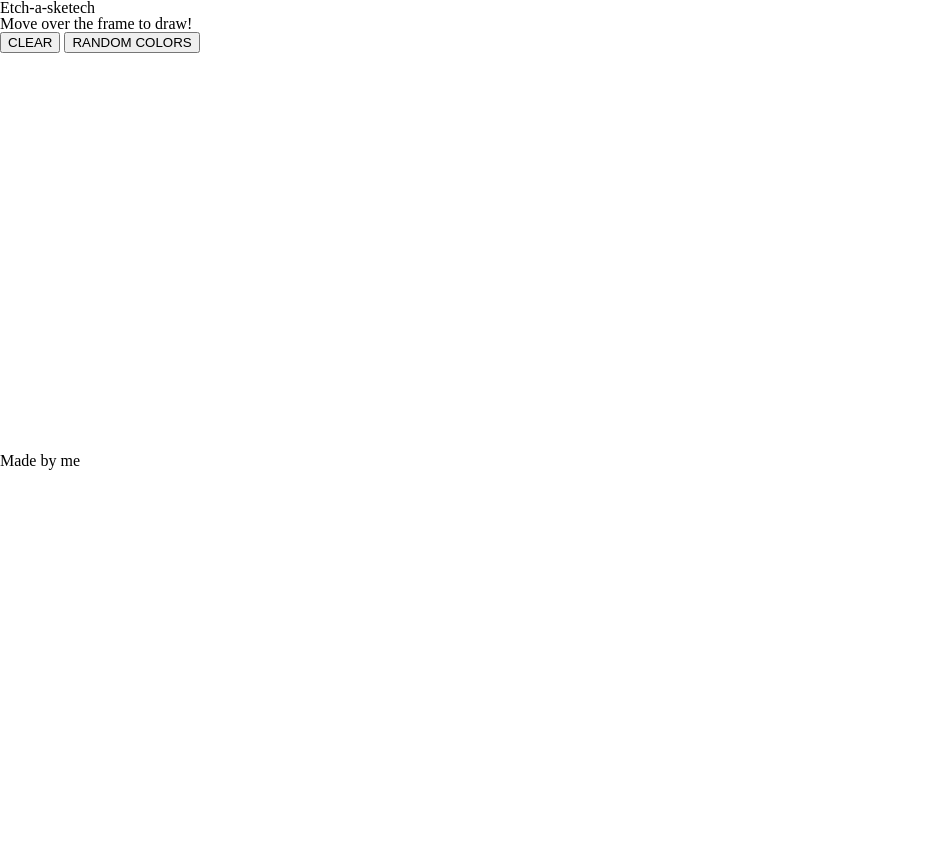
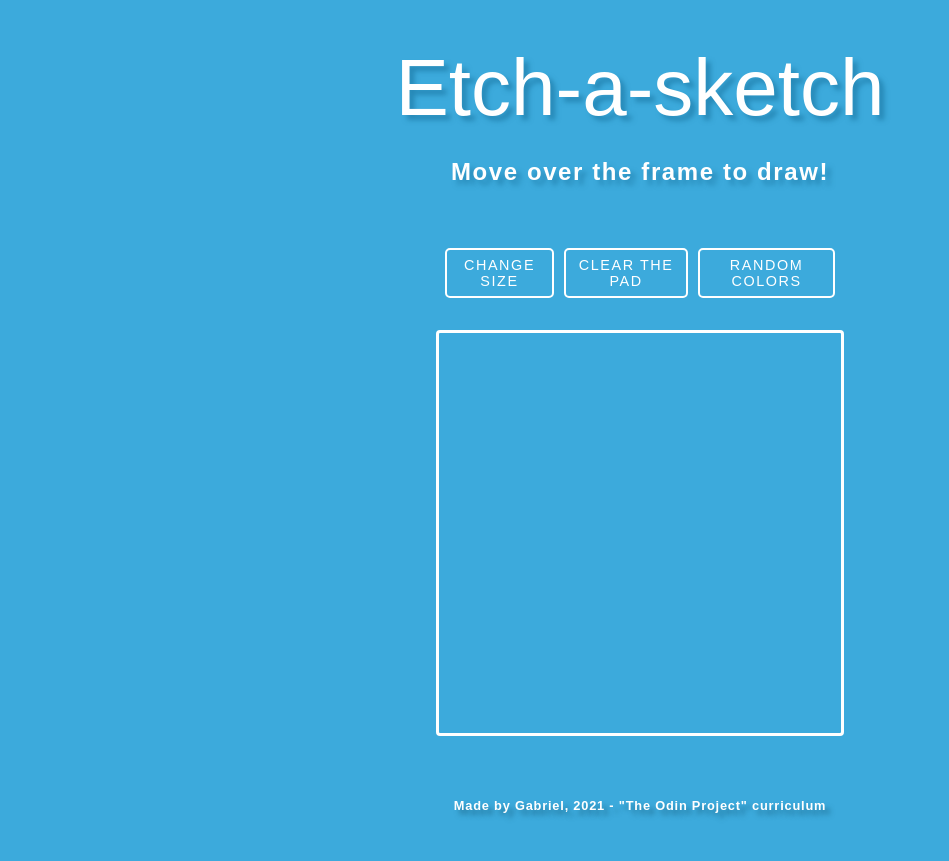
Before and after one commit to glou/etch-a-sketch, a plain HTML site: page index.html in a window 1280 px wide. Shown: the whole page, without its empty margins (0-949 px from the left). Before the commit the page ends 800 px from the top, so only its background shows below. Drawn offline with Linux system fonts and the light colour scheme; a web font is replaced by a local one.

Commit message:
Added styles and event listeners

```diff
--- a/index.html
+++ b/index.html
@@ -4,25 +4,26 @@
         <meta charset="UTF-8">
         <title>Etch-a-sketech</title>
         <link href="styles/styles.css" rel="stylesheet">
+        <link href="https://fonts.googleapis.com/css2?family=Sarpanch:wght@600&Numans&family=Rammetto+One" rel="stylesheet">
         <script src="scripts/main.js" defer></script>
     </head>
     <body>
-        <header>
-            <h1>Etch-a-sketech</h1>
-            <h3>Move over the frame to draw!</h3>
-        </header>
-        <div class="buttons">
-            <button>CLEAR</button>
-            <button>RANDOM COLORS</button>
+        <div class="main-container">
+            <div id="header">
+                <h1>Etch-a-sketch</h1>
+                <h3>Move over the frame to draw!</h3>
+            </div>
+            <div class="buttons-container">
+                <button id="newSize" class="buttons">CHANGE SIZE</button>
+                <button id="clear" class="buttons">CLEAR THE PAD</button>
+                <button id="r-colors" class="buttons">RANDOM COLORS</button>
+            </div>
+            <div class="pad-container">
+                <div class="pad"></div>
+            </div>
+            <footer>
+                <p>Made by Gabriel, 2021 - "The Odin Project" curriculum</p>
+            </footer>
         </div>
-        <div class="container">
-            <div class="pad">
-
-            </div>
-        </div>
-        <footer>
-            <p>Made by me</p>
-        </footer>
-
     </body>
 </html>
--- a/scripts/main.js
+++ b/scripts/main.js
@@ -2,15 +2,18 @@
    Started: August, 30, 2021.
 
    Specification:
-   - Enables the user to make a pixelated-like trail with the mouse over a virtual squared pad.
-   - The pad has fixed dimensions, but the "dots" size can be customized by the user,
+   - Enables the user to make a pixelated-like trail with the mouse over a virtual pad.
+   - The pad MUST be a square and has fixed dimensions, but the "dots" size can be customized by the user,
    passing the wanted size.
    - "Size" is the number for the square side. Default size is 16.
 */
 
+const pad = document.querySelector('div.pad'); //Global reference for the drawing pad
+let newCells = []; //Array of the cells created inside the pad.
 
-const pad = document.querySelector('div.pad'); //Global reference for the drawing pad
-const newCells = []; //Array of the cells created inside the pad.
+const clearButton = document.getElementById('#clear');
+const newButton = document.getElementById('#newSize');
+const randomButton = document.getElementById('#r-colors');
 
 
 /* Retrives the pad-div side. Since it should always be a square, the function returns
@@ -18,10 +21,42 @@ only one side.
    The function enables to change the pad size inside CSS rules. */
 
 function getPadSide () {
-    let padStyles = window.getComputedStyle(pad);
+    const padStyles = window.getComputedStyle(pad);
     let padSide = padStyles.getPropertyValue('width');
     padSide = padSide.substring(0, padSide.length - 2);  //Get the property excluding the unit measurement
     return +padSide; //Return the property converted to number type
+}
+
+/* Edit CSS properties of the pad-div (the grid), by:
+   1) Removing the actual cells (inner divs)
+   2) Erasing former rows and columns
+   3) Recreating rows and columns according to the new side
+   4) Recreating the cells*/
+
+function createGrid(side) {
+    removeCells();
+    pad.style.gridTemplateRows = '';
+    pad.style.gridTemplateColumns = '';
+    pad.style.gridTemplateRows = `repeat(${side}, 1fr)`;
+    pad.style.gridTemplateColumns = `repeat(${side}, 1fr)`;
+    pad.style.backgroundColor = 'transparent';
+    createCells(side);
+}
+
+/* Creates size * size divs (the cells), styles and resize each one, and
+   populate the pad grid with them.
+*/
+
+function createCells (size) {
+    newCells = []; //Resetting
+    for (let i = 1; i <= (size * size); i++) {
+        newCells.push(document.createElement("div"));
+    }
+    newCells.forEach(function (cell) {
+        cell.classList.add('cell');
+        resizeCell(size);
+        pad.appendChild(cell);
+    })
 }
 
 /* Resizes each cell according to pad size
@@ -34,20 +69,22 @@ function resizeCell (size) {
         cell.style.width = cellSize;
         cell.style.height = cellSize;
     })
-
 }
 
-/* Create a size * size grid inside the pad, and populates each cell with a div.
-   The cells are dimensioned through our resizeCell function.
-*/
+//Remove inner divs from the pad
 
-function createCells (size) {
-    for (let i = 1; i <= (size * size); i++) {
-        newCells.push(document.createElement("div"));
+function removeCells () {
+    while (pad.firstChild) {
+        pad.removeChild(pad.firstChild);
     }
-    newCells.forEach(function (cell) {
-        cell.classList.add('cell');
-        resizeCell(size);
-        pad.appendChild(cell);
-    })
 }
+
+function changeCell (e) {
+    e.target.style.backgroundColor = 'white';
+}
+
+window.addEventListener('load', createGrid(16));
+pad.addEventListener('mousemove', changeCell);
+clearButton.addEventListener('click', removeCells());
+newButton.addEventListener('click', evalNewSide());
+randomButton.addEventListener('click', rngColors());
--- a/styles/styles.css
+++ b/styles/styles.css
@@ -61,6 +61,78 @@
 
 /* Begin of my code */
 
+body {
+    background-color: rgb(60, 170, 220);
+}
+
+h1 {
+    font-family: "Rammetto One", Arial, sans-serif;
+    font-size: 5rem;
+    text-align: center;
+    color: #fff;
+    text-shadow: 5px 5px 5px rgba(19, 108, 150, 0.521);
+    margin: 2rem auto;
+}
+
+h3 {
+    font-family: "Numans", Arial, sans-serif;
+    font-weight: 600;
+    font-size: 1.5rem;
+    text-align: center;
+    letter-spacing: 0.1rem;
+    margin: 2rem auto;
+    color: #fff;
+    text-shadow: 5px 5px 5px rgba(19, 108, 150, 0.521);
+}
+
+p {
+    font-family: "Numans", Arial, sans-serif;
+    font-size: 0.8rem;
+    font-weight: 600;
+    letter-spacing: 0.05rem;
+    text-align: center;
+    color: #fff;
+    text-shadow: 5px 5px 5px rgba(13, 72, 99, 0.521);
+    padding: 3rem;
+}
+
+.main-container {
+    display: flex;
+    flex-flow: column wrap;
+}
+
+.buttons-container {
+    display: flex;
+    width: 400px;
+    margin: 1rem auto;
+    text-align: center;
+}
+
+.buttons {
+    display: inline-block;
+    margin: auto 5px;
+    background-color: transparent;
+    border: 2px solid #fff;
+    border-radius: 5px;
+    color: #fff;
+    height: 50px;
+    font-family: Sarpanch, Arial, sans-serif;
+    font-size: 0.9rem;
+    letter-spacing: 0.1rem;
+}
+
+.buttons:active {
+    background-color: #fff;
+    border-color: rgb(60, 170, 220);
+    color: rgb(60, 170, 220);
+}
+
+.pad-container {
+    width: 408px;
+    margin: 1rem auto;
+    border: 3px solid #fff;
+    border-radius: 4px;
+}
 .pad {
     display: grid;
     flex-wrap: wrap;
@@ -74,9 +146,16 @@
     /* Default pad is 16x16 */
     grid-template-rows: repeat(16, 1fr);
     grid-template-columns: repeat(16, 1fr);
+    background-color: transparent;
 }
 
 .cell {
-    border: 1px solid blue;
-    background-color: yellow;
+    margin: 0;
+    padding: 0;
+    border: 0;
+    background-color: rgb(60, 170, 220);
 }
+
+#header {
+    padding: 1rem;
+}
```
